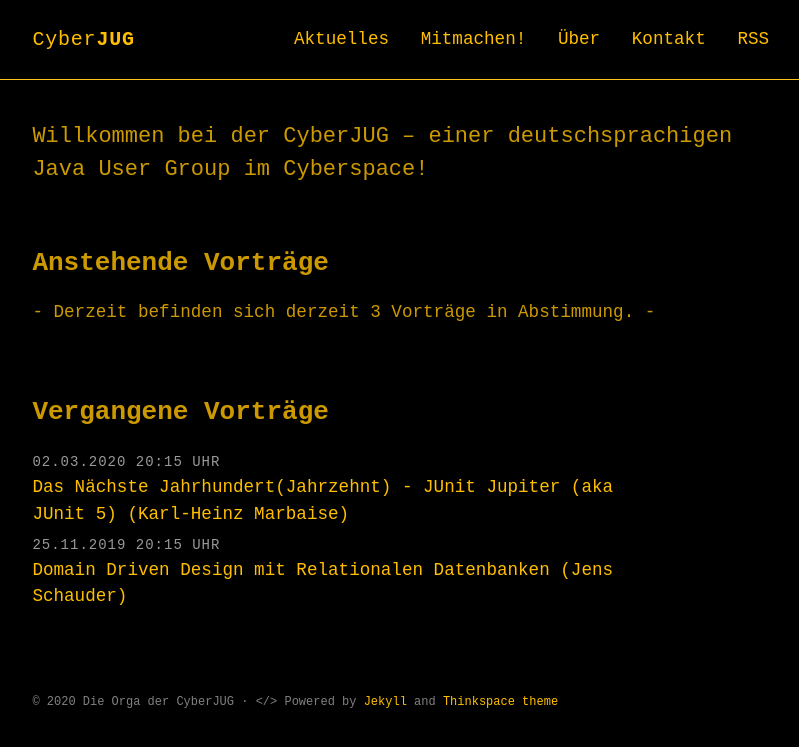
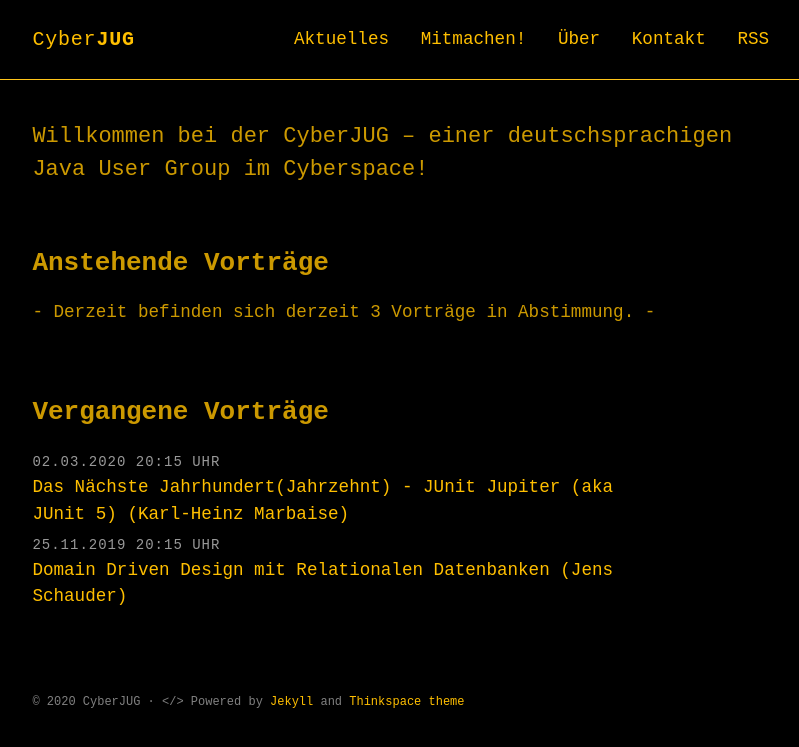
Before and after one commit to cyberjug/website, a Jekyll site: the page built from docs/index.html, in a window 1280 px wide. Shown: the top 747 px of the page, without its empty margins (234-1033 px from the left). Built offline with Jekyll 4.4.1, drawn with Linux system fonts in a browser that asks for light colours; some web fonts are replaced.

Commit message:
get rid of sharing and too much text

```diff
--- a/docs/_config.yml
+++ b/docs/_config.yml
@@ -25,7 +25,7 @@
 
 # google_analytics  : UA-XXXXX-XX
 twitter_username  : "cyberjug"
-postshare_enabled : true
+postshare_enabled : false
 
 # Build settings
 markdown    : kramdown
@@ -38,7 +38,7 @@
 
 # Author settings
 author:
-  name     : "Die Orga der CyberJUG"
+  name     : "CyberJUG"
 
 plugins:
   - jekyll-sitemap
```
